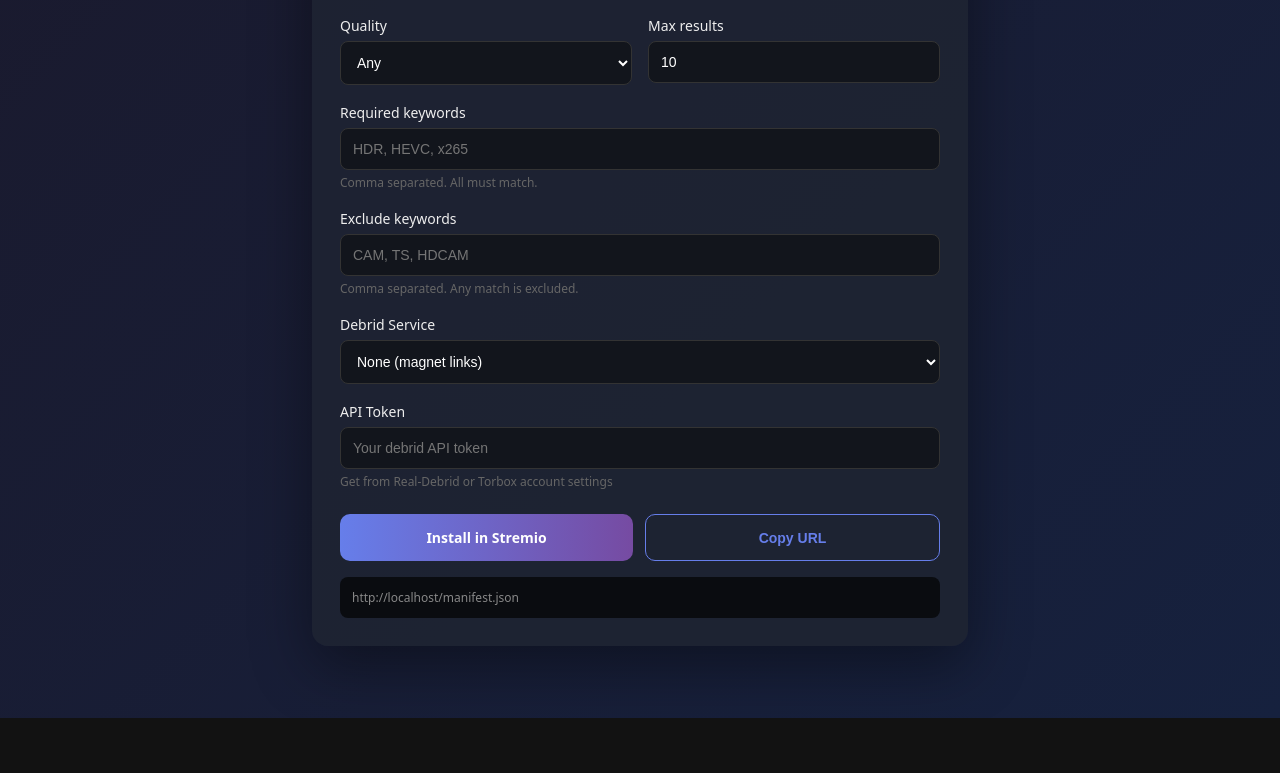
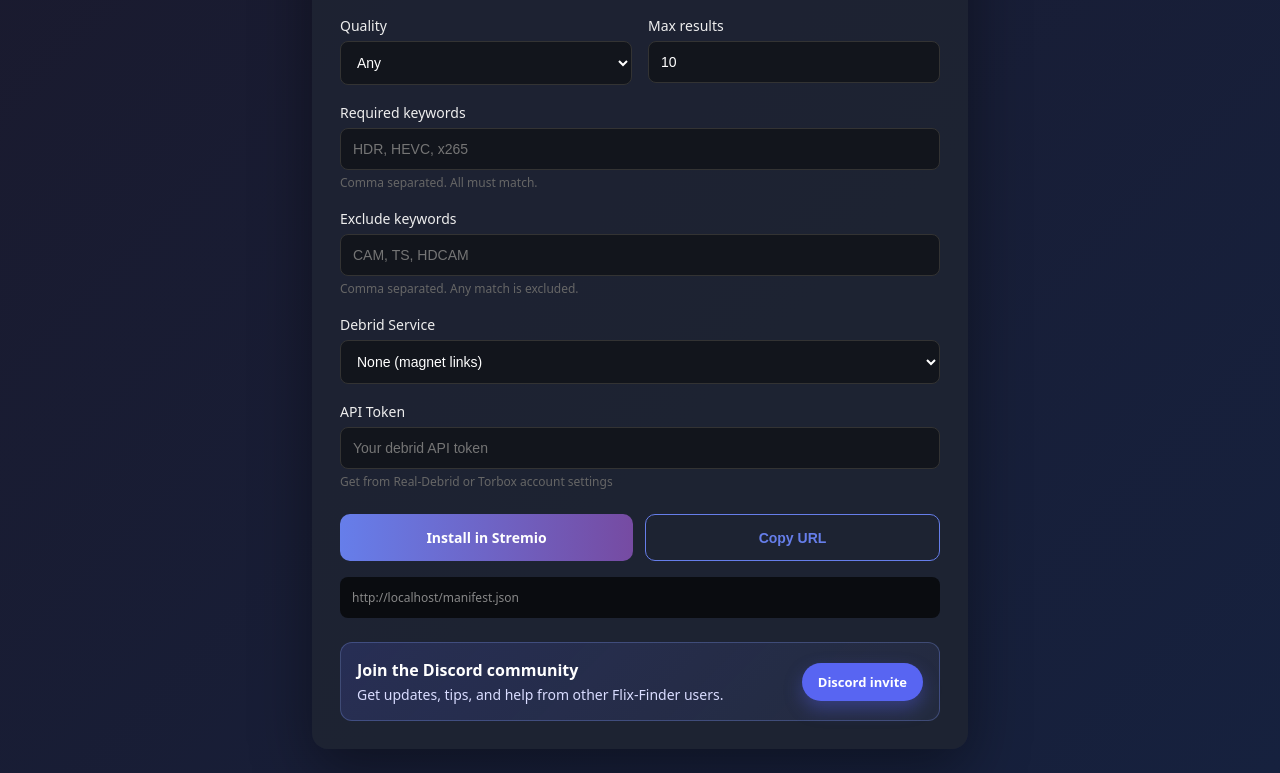
Before and after one commit to Thsandorh/Flix-finder, a website: page public/configure.html in a window 1280 px wide. Shown: the part 130-903 px from the top of the page. Before the commit the page ends 848 px from the top, so only its background shows below. Drawn offline with Linux system fonts and the light colour scheme.

Commit message:
Use English copy for Discord invite

```diff
--- a/public/configure.html
+++ b/public/configure.html
@@ -119,6 +119,47 @@
         word-break: break-all;
         color: #888;
       }
+      .community {
+        margin-top: 24px;
+        padding: 16px;
+        border-radius: 12px;
+        background: linear-gradient(135deg, rgba(88, 101, 242, 0.18), rgba(114, 137, 218, 0.08));
+        border: 1px solid rgba(114, 137, 218, 0.35);
+        display: flex;
+        align-items: center;
+        justify-content: space-between;
+        gap: 16px;
+      }
+      .community-text {
+        font-size: 14px;
+        color: #d9dcff;
+      }
+      .community-text strong {
+        display: block;
+        font-size: 16px;
+        margin-bottom: 4px;
+        color: #fff;
+      }
+      .discord-link {
+        padding: 10px 16px;
+        border-radius: 999px;
+        background: #5865f2;
+        color: #fff;
+        font-weight: 600;
+        font-size: 13px;
+        text-decoration: none;
+        box-shadow: 0 8px 18px rgba(88, 101, 242, 0.35);
+        transition: transform 0.2s ease, box-shadow 0.2s ease;
+        white-space: nowrap;
+      }
+      .discord-link:hover {
+        transform: translateY(-1px);
+        box-shadow: 0 12px 24px rgba(88, 101, 242, 0.45);
+      }
+      .discord-link:focus-visible {
+        outline: 3px solid rgba(143, 164, 255, 0.8);
+        outline-offset: 2px;
+      }
       @media (max-width: 500px) {
         .row { grid-template-columns: 1fr; }
         .cta { flex-direction: column; }
@@ -176,6 +217,21 @@
       </div>
 
       <div class="url-box" id="url"></div>
+
+      <div class="community">
+        <div class="community-text">
+          <strong>Join the Discord community</strong>
+          Get updates, tips, and help from other Flix-Finder users.
+        </div>
+        <a
+          class="discord-link"
+          href="https://discord.gg/GnKRAwwdcQ"
+          target="_blank"
+          rel="noopener noreferrer"
+        >
+          Discord invite
+        </a>
+      </div>
     </div>
 
     <script>
```
